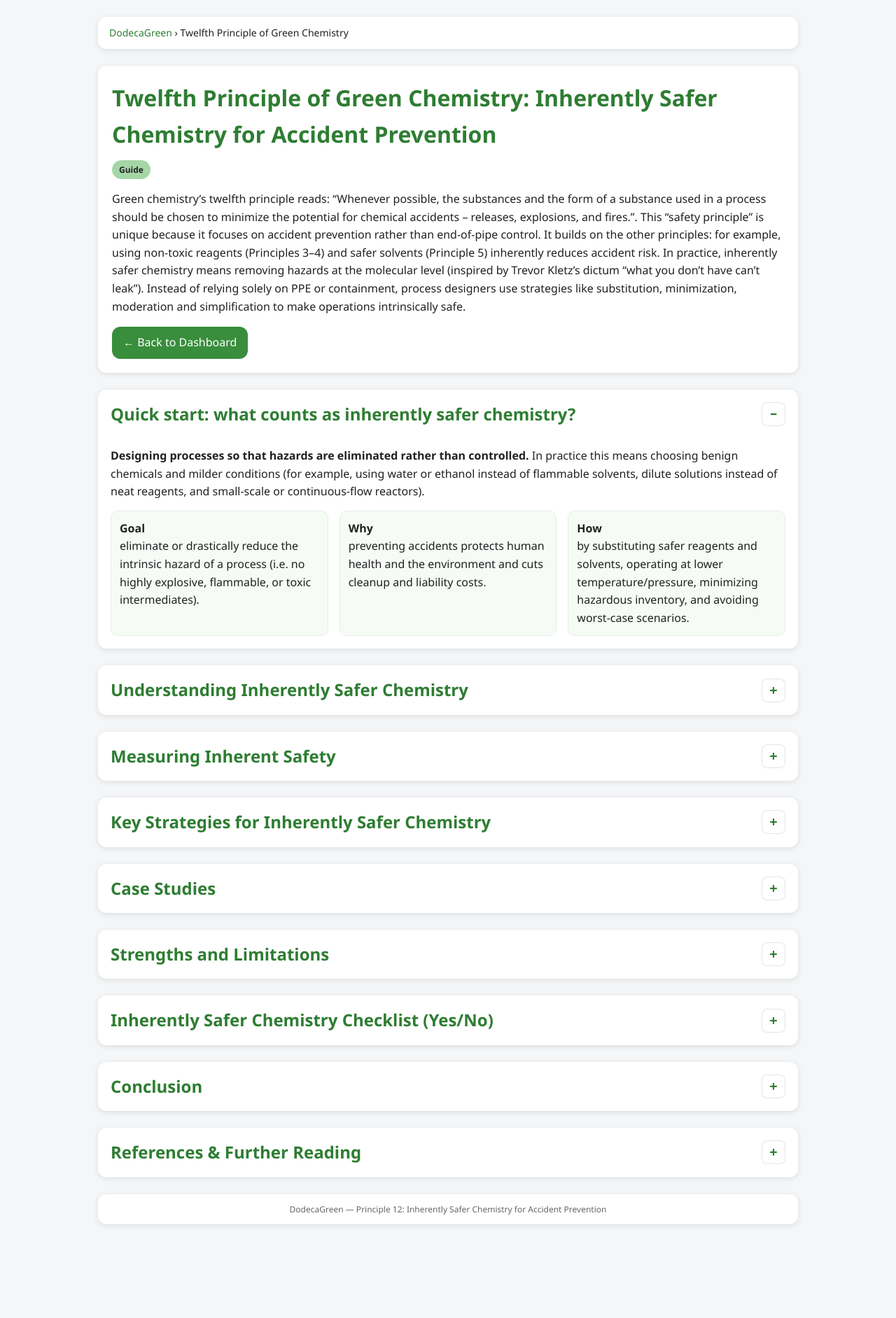
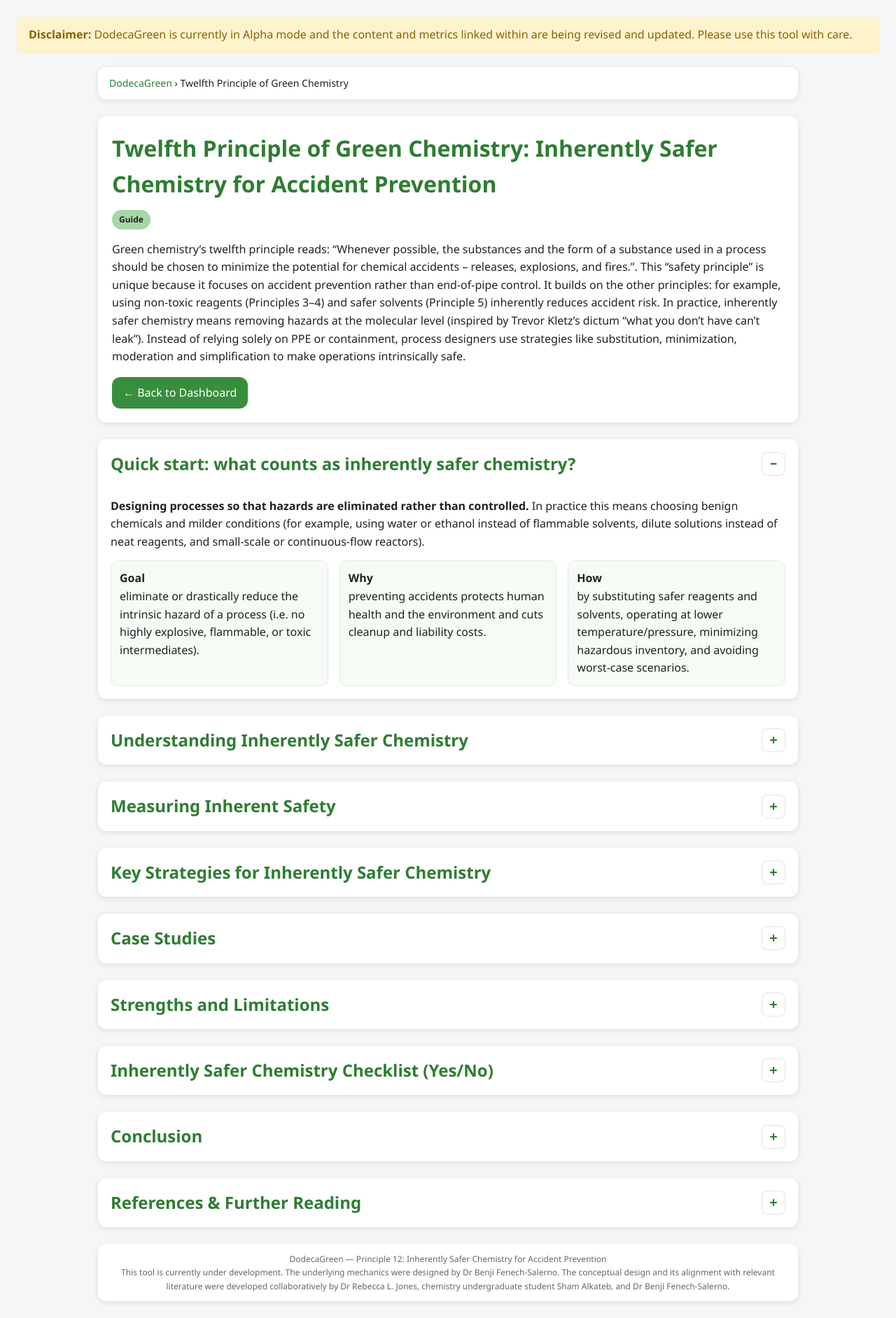
Before and after one commit to NextGenScienceTools/DodecaGreen, a plain HTML site: page 12_gc_inherently_safer_chemistry.html in a window 1280 px wide. Shown: the whole page at 70% size. Before the commit the page ends 1774 px from the top, so only its background shows below. Drawn offline with Linux system fonts and the light colour scheme.

Commit message:
Alpha, Author

```diff
--- a/12_gc_inherently_safer_chemistry.html
+++ b/12_gc_inherently_safer_chemistry.html
@@ -7,6 +7,11 @@
   <link rel="stylesheet" href="styles.css">
 </head>
 <body>
+
+  <div style="background-color: #fff3cd; color: #856404; padding: 12px 16px; border: 1px solid #ffeeba; border-radius: 8px; margin-bottom: 20px; font-family: 'Segoe UI', Roboto, sans-serif;">
+    <strong>Disclaimer:</strong> DodecaGreen is currently in Alpha mode and the content and metrics linked within are being revised and updated. Please use this tool with care.
+</div>
+
   <div id="main-container">
     <div class="card breadcrumb">
       <a href="index.html">DodecaGreen</a> › Twelfth Principle of Green Chemistry
@@ -193,7 +198,7 @@
       </div>
     </section>
 
-    <footer class="card" style="padding: 12px; text-align: center; font-size: 12px; color: #666;">DodecaGreen — Principle 12: Inherently Safer Chemistry for Accident Prevention</footer>
+    <footer class="card" style="padding: 12px; text-align: center; font-size: 12px; color: #666;">DodecaGreen — Principle 12: Inherently Safer Chemistry for Accident Prevention<br>This tool is currently under development.</strong> The underlying mechanics were designed by Dr Benji Fenech-Salerno. The conceptual design and its alignment with relevant literature were developed collaboratively by Dr Rebecca L. Jones, chemistry undergraduate student Sham Alkateb, and Dr Benji Fenech-Salerno.</footer>
   </div>
 
   <script src="script.js"></script>
```
